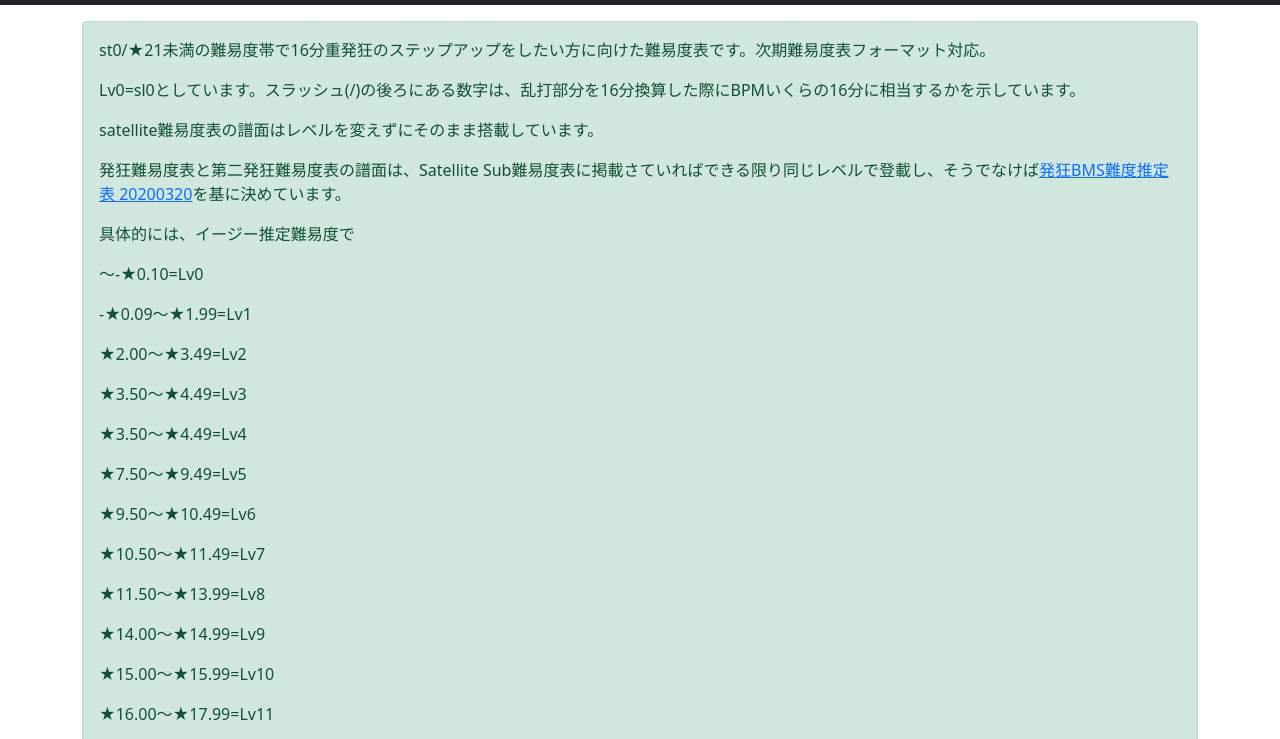
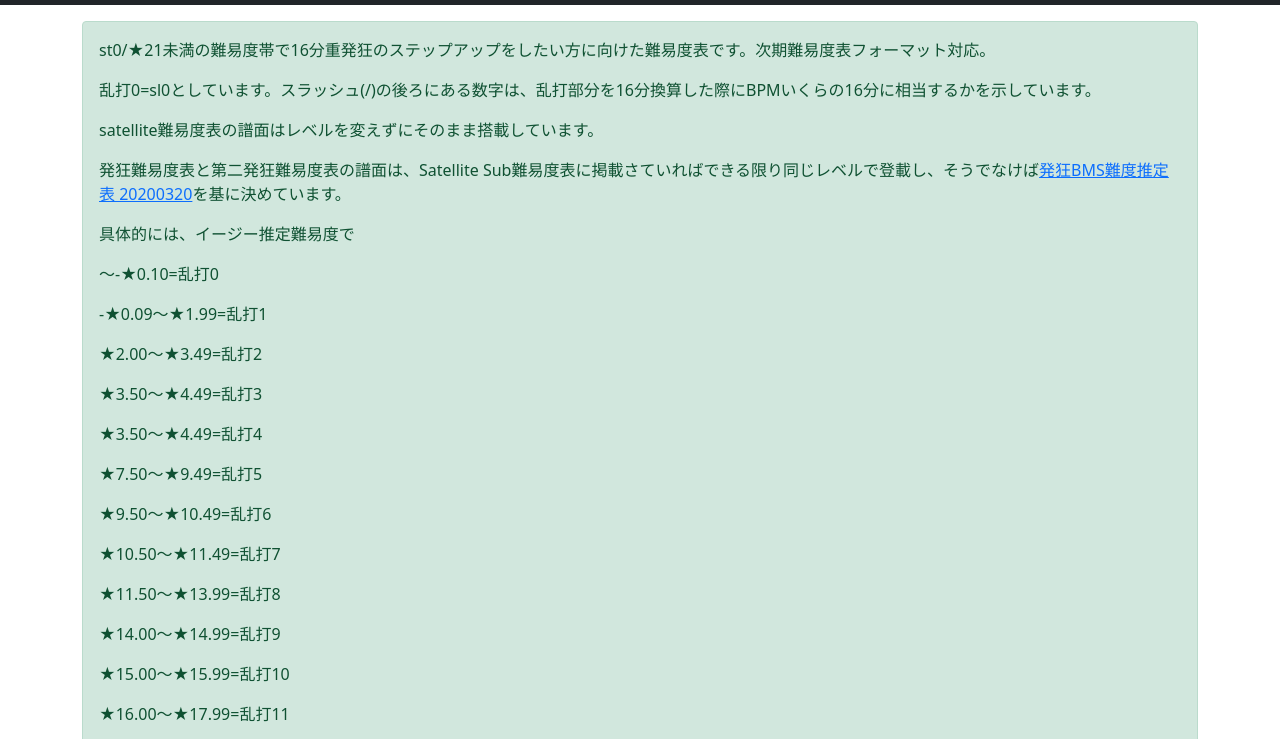
Before and after one commit to lets-go-time-hell/code-stream-table, a plain HTML site: page index.html in a window 1280 px wide. Shown: the part 45-784 px from the top of the page. Drawn offline with nearby package versions, Linux system fonts and the light colour scheme; no server answers.

Commit message:
Update index.html

```diff
--- a/index.html
+++ b/index.html
@@ -28,24 +28,24 @@
 
         <div class="alert alert-success mb-3" role="alert">
             <p> st0/★21未満の難易度帯で16分重発狂のステップアップをしたい方に向けた難易度表です。次期難易度表フォーマット対応。</p>
-            <p>Lv0=sl0としています。スラッシュ(/)の後ろにある数字は、乱打部分を16分換算した際にBPMいくらの16分に相当するかを示しています。</p>
+            <p>乱打0=sl0としています。スラッシュ(/)の後ろにある数字は、乱打部分を16分換算した際にBPMいくらの16分に相当するかを示しています。</p>
             <p>
             <p>satellite難易度表の譜面はレベルを変えずにそのまま搭載しています。</p>
             <p>発狂難易度表と第二発狂難易度表の譜面は、Satellite Sub難易度表に掲載さていればできる限り同じレベルで登載し、そうでなけば<a href="https://docs.google.com/spreadsheets/d/1mBHmEuikMSrOsThVsTOmp0DxSuCudXvFpL1EhuXaGfI/edit#gid=1670190084" target="_blank">発狂BMS難度推定表 20200320</a>を基に決めています。</p>
             <p>具体的には、イージー推定難易度で</p>
-            <p>～-★0.10=Lv0</p>
-            <p>-★0.09～★1.99=Lv1</p>
-            <p>★2.00～★3.49=Lv2</p>
-            <p>★3.50～★4.49=Lv3</p>
-            <p>★3.50～★4.49=Lv4</p>
-            <p>★7.50～★9.49=Lv5</p>
-            <p>★9.50～★10.49=Lv6</p>
-            <p>★10.50～★11.49=Lv7</p>
-            <p>★11.50～★13.99=Lv8</p>
-            <p>★14.00～★14.99=Lv9</p>
-            <p>★15.00～★15.99=Lv10</p>
-            <p>★16.00～★17.99=Lv11</p>
-            <p>★18.00～★19.49=Lv12</p>
+            <p>～-★0.10=乱打0</p>
+            <p>-★0.09～★1.99=乱打1</p>
+            <p>★2.00～★3.49=乱打2</p>
+            <p>★3.50～★4.49=乱打3</p>
+            <p>★3.50～★4.49=乱打4</p>
+            <p>★7.50～★9.49=乱打5</p>
+            <p>★9.50～★10.49=乱打6</p>
+            <p>★10.50～★11.49=乱打7</p>
+            <p>★11.50～★13.99=乱打8</p>
+            <p>★14.00～★14.99=乱打9</p>
+            <p>★15.00～★15.99=乱打10</p>
+            <p>★16.00～★17.99=乱打11</p>
+            <p>★18.00～★19.49=乱打12</p>
             <p>としています。これは、管理人の実力では難易度が細かく判断できない曲に対しての苦肉の策でもあります。</p>
             <p>そのため、場違いな詐称逆詐称等多数あるかと思いますので、それにご理解していただいた上でご活用ください。</p>
             <p></p>
```
